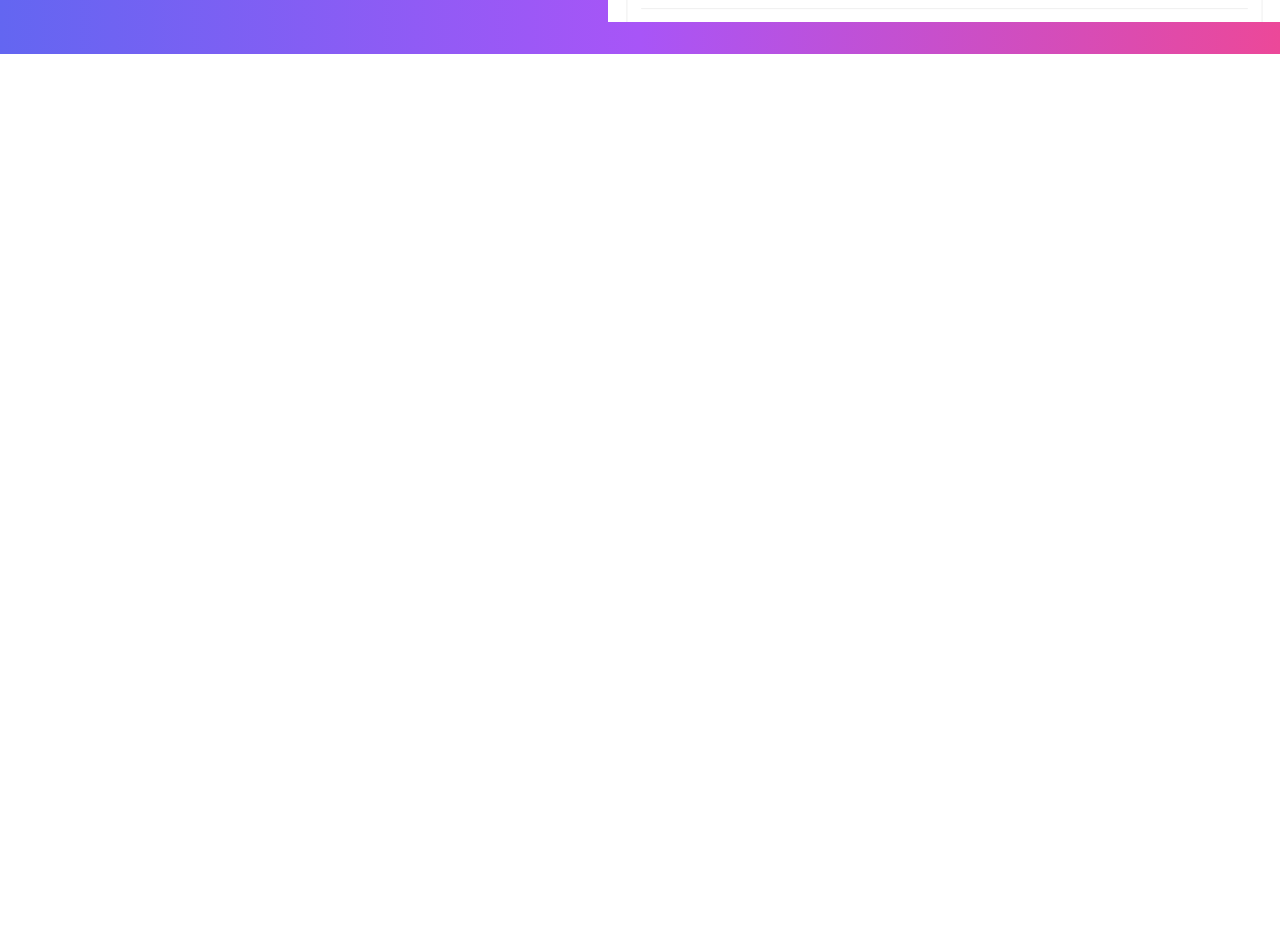
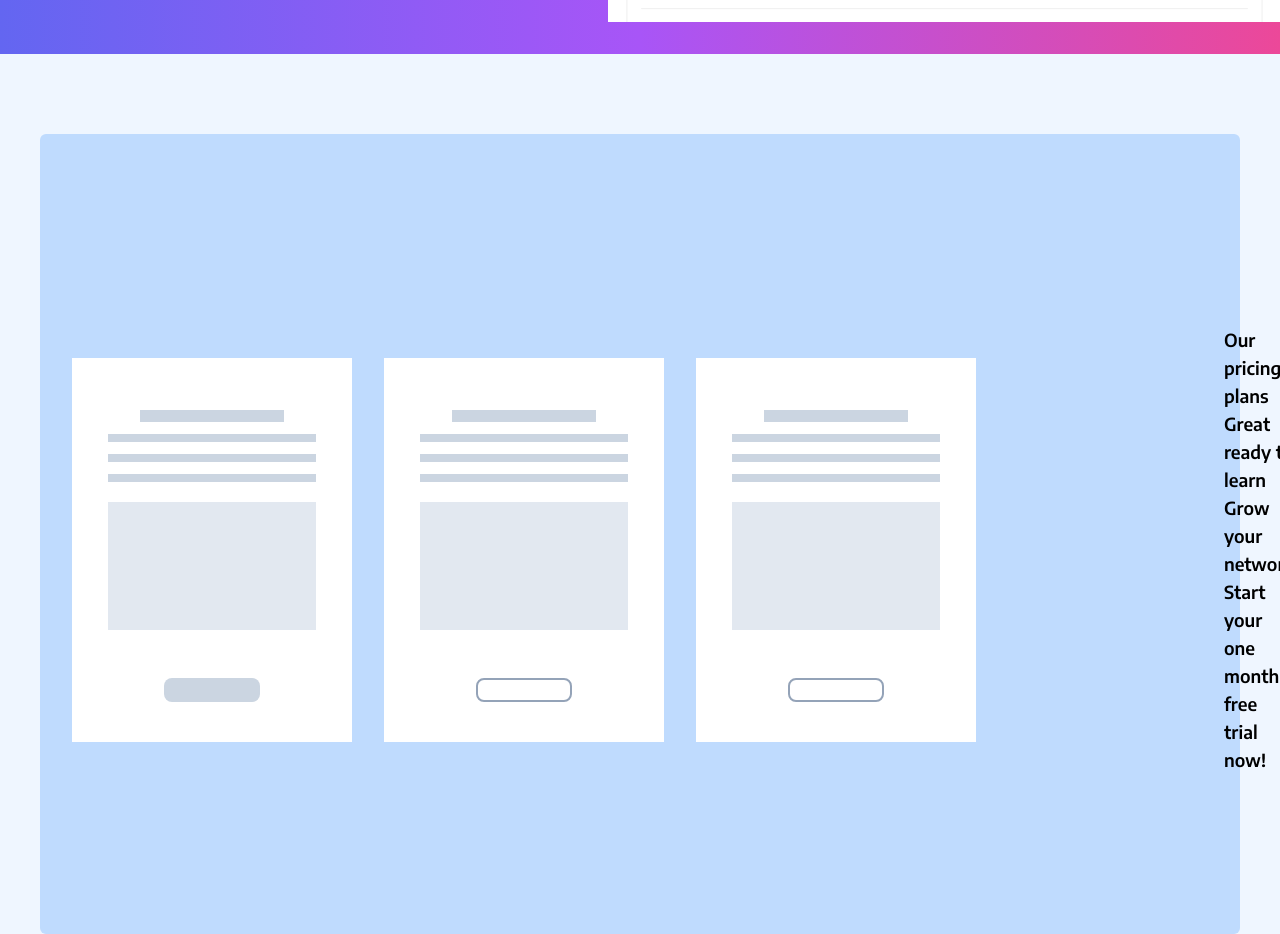
Before and after one commit to Harshhhh1701/CODEFEST-THAPA, a React (Create React App) app: page / in a window 1280 px wide. Shown: the part 3400-4334 px from the top of the page. Before the commit the page ends 3454 px from the top, so only its background shows below. Built offline with nearby package versions, Linux system fonts and the light colour scheme.

Commit message:
pricing window

```diff
--- a/src/App.js
+++ b/src/App.js
@@ -6,6 +6,7 @@ import Navbar from './components/Navbar';
 
 import Options from './components/options'
 import Review from './components/review'
+import Pricing from './components/pricing';
 
 const App = () => {
   return (
@@ -17,6 +18,7 @@ const App = () => {
     <Options/>
     <Courses/>
     <Review/>
+    <Pricing/>
     </main>
     </>
   )
--- /dev/null
+++ b/src/components/pricing.jsx
@@ -0,0 +1,51 @@
+import React from 'react'
+
+const Pricing = () => {
+  return (
+    <>
+        <div className="flex mt-20 bg-blue-200 mx-10 items-center rounded-md">
+            <div className="flex space-x-8 w-full h-screen items-center pt-8 mx-8 ">
+                <div className="flex bg-white h-1/2 w-1/4 flex-col justify-center items-center">
+                    <div className="bg-slate-300 h-3 w-36 mx-24 mt-3">
+
+                    </div>
+                    <div className="bg-slate-300 h-2 w-52 mx-16 mt-3"></div>
+                    <div className="bg-slate-300 h-2 w-52 mx-16 mt-3"></div>
+                    <div className="bg-slate-300 h-2 w-52 mx-16 mt-3"></div>
+                    <div className="bg-slate-200 h-32 w-52 mx-16 mt-5"></div>
+                    <div className="bg-slate-300 h-6 w-24 mx-32 mt-12 rounded-lg"></div>
+
+                </div>
+                <div className="flex bg-white h-1/2 w-1/4 flex-col justify-center items-center">
+                    <div className="bg-slate-300 h-3 w-36 mx-24 mt-3">
+
+                    </div>
+                    <div className="bg-slate-300 h-2 w-52 mx-16 mt-3"></div>
+                    <div className="bg-slate-300 h-2 w-52 mx-16 mt-3"></div>
+                    <div className="bg-slate-300 h-2 w-52 mx-16 mt-3"></div>
+                    <div className="bg-slate-200 h-32 w-52 mx-16 mt-5"></div>
+                    <div className="bg-white h-6 w-24 mx-32 mt-12 rounded-lg border-solid border-2 border-slate-400"></div>
+                </div>
+                <div className="flex bg-white h-1/2 w-1/4 flex-col justify-center items-center">
+                    <div className="bg-slate-300 h-3 w-36 mx-24 mt-3">
+
+                    </div>
+                    <div className="bg-slate-300 h-2 w-52 mx-16 mt-3"></div>
+                    <div className="bg-slate-300 h-2 w-52 mx-16 mt-3"></div>
+                    <div className="bg-slate-300 h-2 w-52 mx-16 mt-3"></div>
+                    <div className="bg-slate-200 h-32 w-52 mx-16 mt-5"></div>
+                    <div className="bg-white h-6 w-24 mx-32 mt-12 rounded-lg border-solid border-2 border-slate-400"></div>
+                </div>
+            </div>
+            <div className=' pt-8 text-lg font-sans font-semibold'>
+                <p>Our pricing plans</p>
+                <p>Great ready to learn</p>
+                <p>Grow your network</p>
+                <p>Start your one month free trial now!</p>
+            </div>
+        </div>
+    </>
+  )
+}
+
+export default Pricing
```
